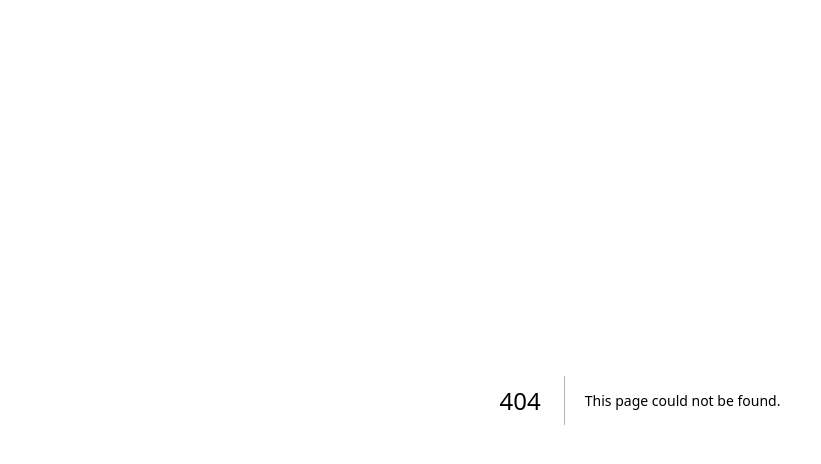
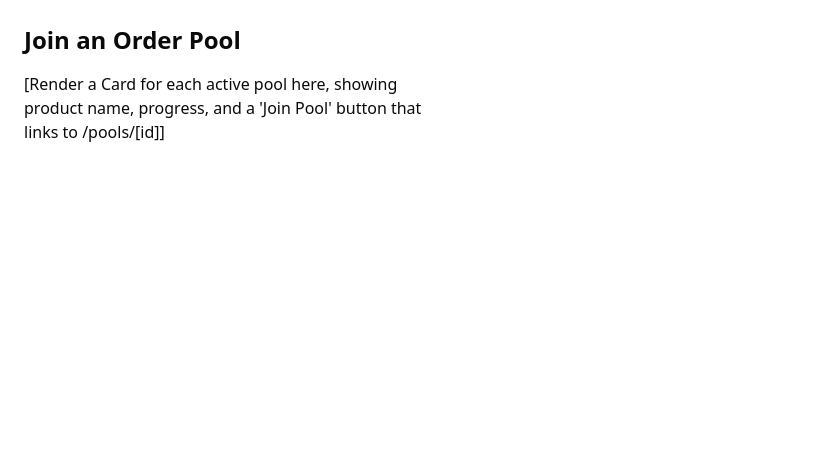
Before and after one commit to Rakshat28/BoliBazaar, a Next.js app: page /dashboard in a window 1280 px wide. Before the commit this address had no page. Shown: the top 464 px of the page, without its empty margins (0-821 px from the left). Built offline with nearby package versions, Linux system fonts and the light colour scheme.

Commit message:
Vendor structure

```diff
--- /dev/null
+++ b/src/app/(protected)/(vendor)/dashboard/page.tsx
@@ -0,0 +1,26 @@
+import React from 'react';
+
+// TODO: Import UI components like Card, Button, etc.
+// import { Card, CardHeader, CardTitle, CardContent } from "@/components/ui/card";
+// import { Button } from "@/components/ui/button";
+
+export default function VendorDashboardPage() {
+  // TODO: Fetch active pooled_orders for the vendor's area_group
+  const activePools = [
+    { id: 1, name: 'Grade A Potatoes', pooled: 180, goal: 200, endsIn: '2h 15m' },
+    { id: 2, name: 'Onions', pooled: 250, goal: 300, endsIn: '4h 30m' },
+  ];
+
+  return (
+    <div className="p-4 md:p-6">
+      <h1 className="text-2xl font-semibold mb-4">Join an Order Pool</h1>
+      <div className="grid gap-4 md:grid-cols-2 lg:grid-cols-3">
+        {/* Map over activePools and render a Card for each one */}
+        <p>
+          [Render a Card for each active pool here, showing product name,
+          progress, and a 'Join Pool' button that links to /pools/[id]]
+        </p>
+      </div>
+    </div>
+  );
+}
--- /dev/null
+++ b/src/app/(protected)/(vendor)/orders/page.tsx
@@ -0,0 +1,18 @@
+import React from 'react';
+// import { Table, TableBody, TableCell, TableHead, TableHeader, TableRow } from "@/components/ui/table";
+// import { Badge } from "@/components/ui/badge";
+// import { Tabs, TabsContent, TabsList, TabsTrigger } from "@/components/ui/tabs";
+
+export default function VendorOrdersPage() {
+  // TODO: Fetch the vendor's order_items from the database
+
+  return (
+    <div className="p-4 md:p-6">
+      <h1 className="text-2xl font-semibold mb-4">My Orders & History</h1>
+
+      {/* TODO: Implement Tabs to switch between 'Active' and 'Completed' orders */}
+      {/* TODO: Display orders in a Table with status Badges */}
+      <p>[A Table component displaying the vendor's order history will go here]</p>
+    </div>
+  );
+}
--- /dev/null
+++ b/src/app/(protected)/(vendor)/payments/page.tsx
@@ -0,0 +1,20 @@
+import React from 'react';
+
+export default function VendorPaymentsPage() {
+  // TODO: Fetch the vendor's transaction history and wallet balance
+
+  return (
+    <div className="p-4 md:p-6">
+      <h1 className="text-2xl font-semibold mb-4">Payments & Wallet</h1>
+
+      {/* TODO: Show current wallet balance and provide options to add funds */}
+      <div className="mb-6">
+        <p>[Card showing wallet balance and 'Add Funds' button]</p>
+      </div>
+
+      <h2 className="text-lg font-semibold mb-2">Transaction History</h2>
+      {/* TODO: Display payment history in a Table */}
+      <p>[Table of transactions: Escrow deposits, Refunds, etc.]</p>
+    </div>
+  );
+}
--- /dev/null
+++ b/src/app/(protected)/(vendor)/pools/[poolId]/page.tsx
@@ -0,0 +1,30 @@
+import React from 'react';
+// import { Input } from "@/components/ui/input";
+// import { Button } from "@/components/ui/button";
+// import { Card } from "@/components/ui/card";
+
+interface PoolDetailPageProps {
+  params: {
+    poolId: string;
+  };
+}
+
+export default function PoolDetailPage({ params }: PoolDetailPageProps) {
+  const { poolId } = params;
+
+  // TODO: Fetch details for the specific pooled_order using the poolId
+
+  return (
+    <div className="p-4 md:p-6">
+      <h1 className="text-2xl font-semibold mb-2">Pool Details for Order #{poolId}</h1>
+      <p className="text-muted-foreground mb-4">
+        Product: Grade A Potatoes
+      </p>
+
+      {/* TODO: Add a Card with an Input field for quantity and a Button to confirm commitment and pay escrow */}
+      <div className="max-w-md">
+        <p>[Card with input to enter quantity and 'Confirm & Join Pool' button goes here]</p>
+      </div>
+    </div>
+  );
+}
```
